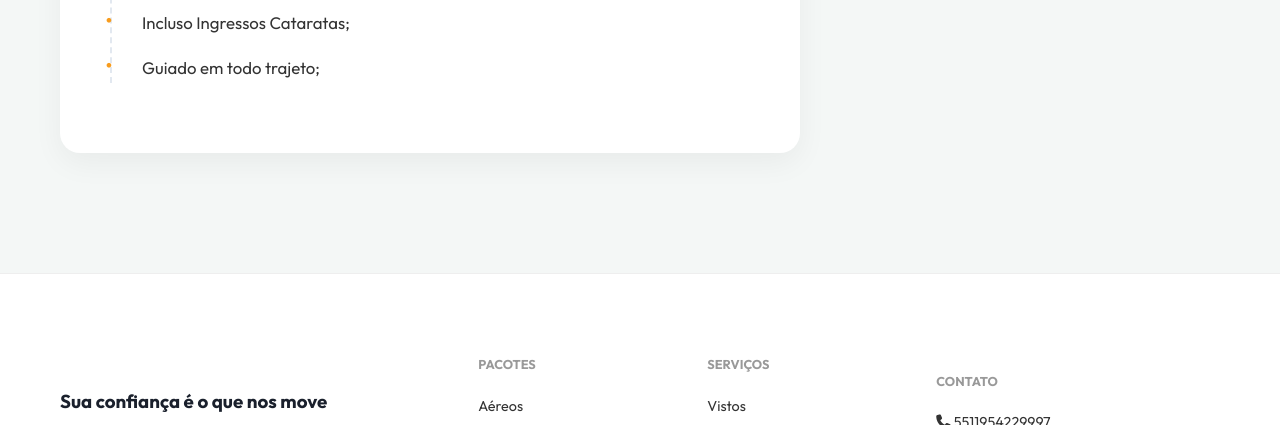
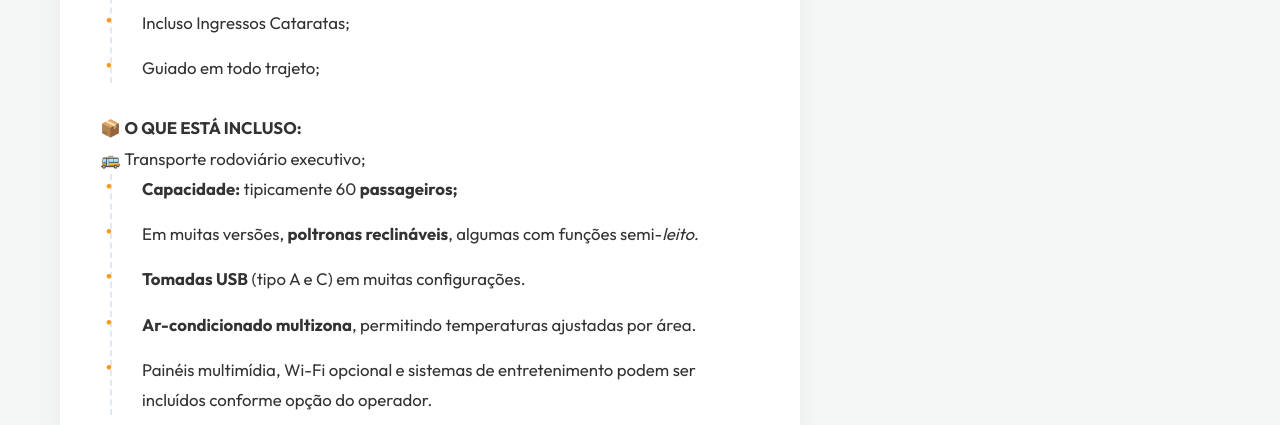
Before and after one commit to pipagameroficial-web/francelino-blog, an Eleventy site: page src/pacotes/rodoviarios/foz.md in a window 1280 px wide. Shown: the part 3537-3962 px from the top of the page. Built offline with nearby package versions, Linux system fonts and the light colour scheme; Eleventy itself is replaced by a stand-in of ours; files that its build step writes are made by us from their sources.

Commit message:
Update 🚌 Pacotes Rodoviários “foz”

```diff
--- a/src/pacotes/rodoviarios/foz.md
+++ b/src/pacotes/rodoviarios/foz.md
@@ -83,3 +83,15 @@ price_cond: por pessoa | Em até 10x sem juros
 * ⏱️ Retorno: 15h
 * Incluso Ingressos Cataratas;
 * Guiado em todo trajeto;
+
+
+
+📦 **O QUE ESTÁ INCLUSO:**
+
+🚌 Transporte rodoviário executivo;
+
+* **Capacidade:** tipicamente 60 **passageiros;**
+* Em muitas versões, **poltronas reclináveis**, algumas com funções semi-*leito.*
+* **Tomadas USB** (tipo A e C) em muitas configurações.
+* **Ar-condicionado multizona**, permitindo temperaturas ajustadas por área.
+* Painéis multimídia, Wi-Fi opcional e sistemas de entretenimento podem ser incluídos conforme opção do operador.
```
